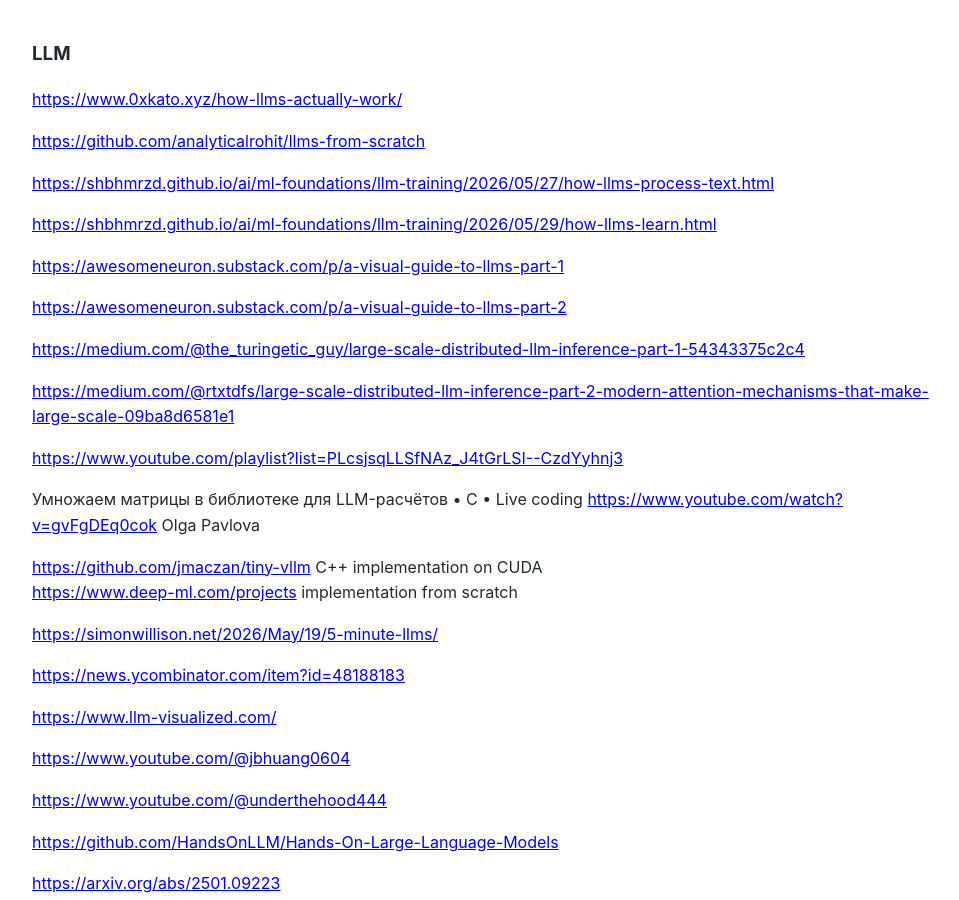
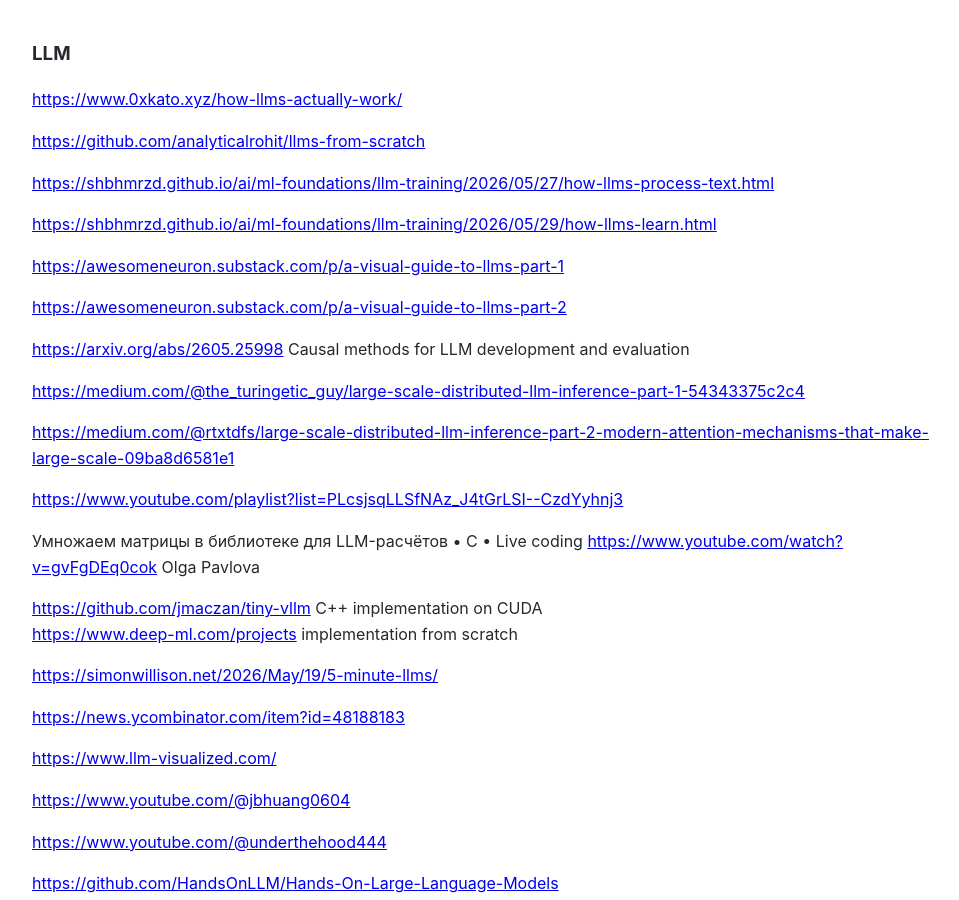
Before and after one commit to Michael-Lubinsky/michael-lubinsky.github.com, a Jekyll site: the page built from ml/llm.md, in a window 1280 px wide and 900 px high. Shown: the whole window, without its empty margins (158-1117 px from the left). Built offline with Jekyll 4.4.1, drawn with Linux system fonts in a browser that asks for light colours; our own code applies the rules of GitHub Pages for plain Markdown files.

Commit message:
Update llm.md

```diff
--- a/ml/llm.md
+++ b/ml/llm.md
@@ -11,6 +11,8 @@
 <https://awesomeneuron.substack.com/p/a-visual-guide-to-llms-part-1>
 
 <https://awesomeneuron.substack.com/p/a-visual-guide-to-llms-part-2>
+
+<https://arxiv.org/abs/2605.25998> Causal methods for LLM development and evaluation
 
 <https://medium.com/@the_turingetic_guy/large-scale-distributed-llm-inference-part-1-54343375c2c4>
 
```
